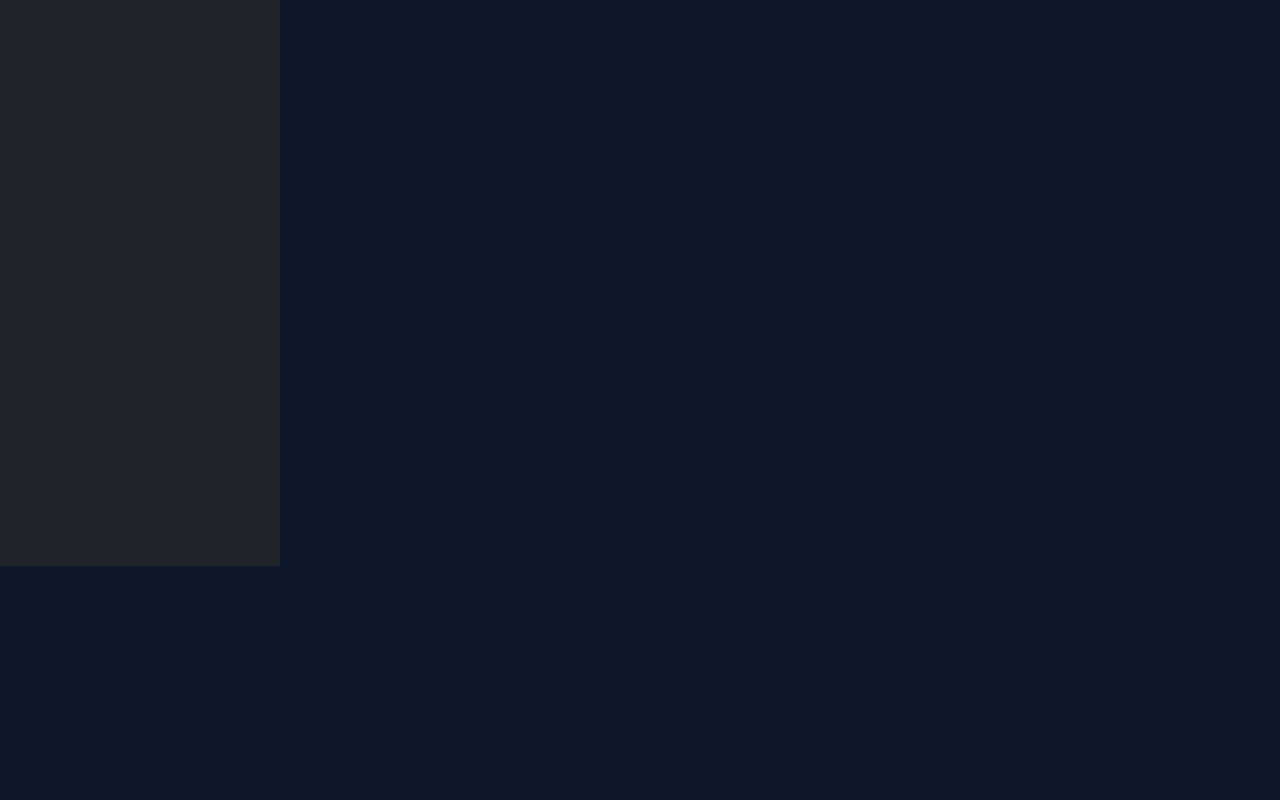
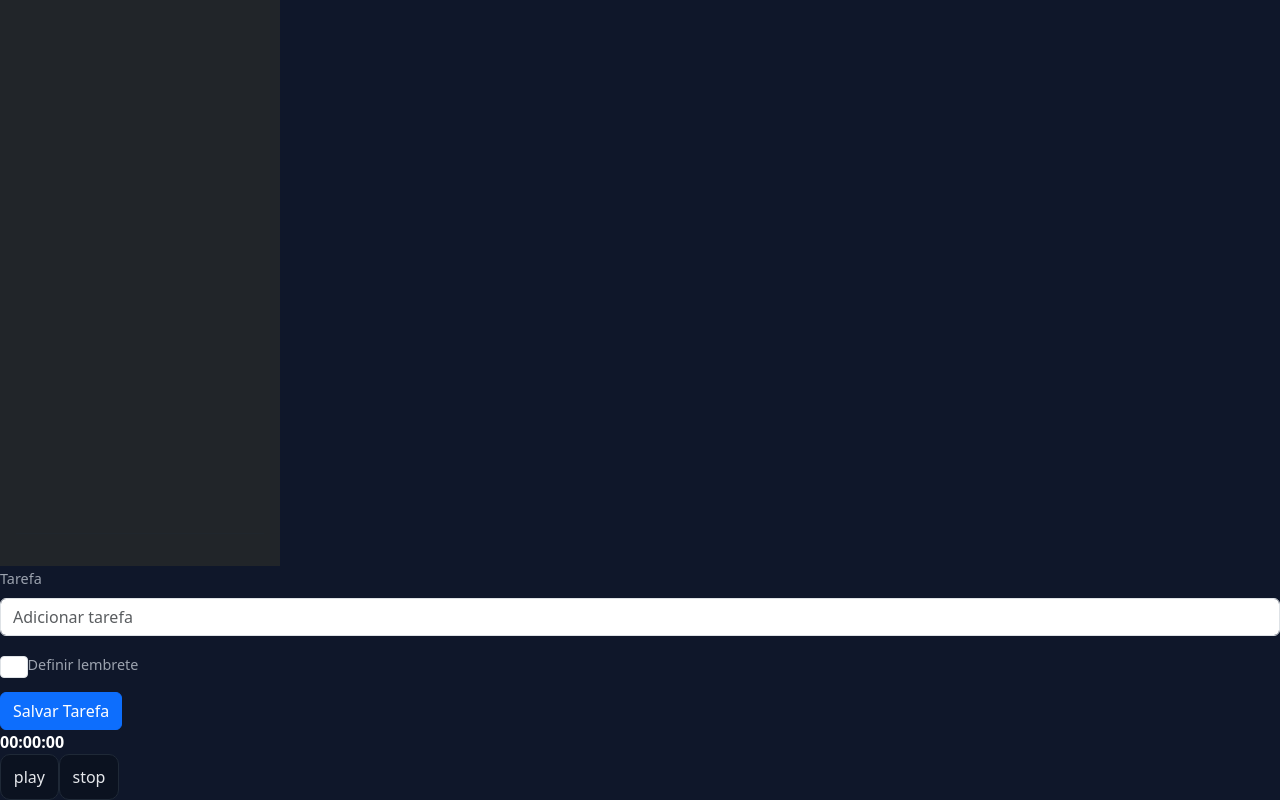
Before and after one commit to davidtahim/task-tracker, a Vue app: page / in a window 1280 px wide. Shown: the part 299-1099 px from the top of the page. Before the commit the page ends 865 px from the top, so only its background shows below. Built offline with nearby package versions, Linux system fonts and the light colour scheme.

Commit message:
coloquei o formulário

```diff
--- a/src/App.vue
+++ b/src/App.vue
@@ -2,14 +2,17 @@
 <div class="d-flex flex-column flex-shrink-0 p-3 text-white bg-dark" style="width: 280px;">
     <a href="/" class="d-flex align-items-center mb-3 mb-md-0 me-md-auto text-white text-decoration-none">
       <BarraLateral />
+
     </a>
     <hr>
+    </div>
+     <Formulario />
 
-    </div>
 </template>
 
 <script setup lang="ts">
 import BarraLateral from './components/BarraLateral.vue';
+import Formulario from './components/Formulario.vue';
 </script>
 
 
--- /dev/null
+++ b/src/components/Formulario.vue
@@ -0,0 +1,75 @@
+<template>
+    <div class="main">
+        <div class="content" role="form" aria-label="Formulário de tarefas">
+            <form @submit.prevent="onSubmit">
+                <div class="mb-3">
+                    <label for="taskText" class="form-label">Tarefa</label>
+                    <input
+                        type="text"
+                        id="taskText"
+                        v-model="text"
+                        class="form-control"
+                        placeholder="Adicionar tarefa"
+                        required
+                        aria-required="true"
+                    />
+                </div>
+                <div class="mb-3 form-check">
+                    <input
+                        type="checkbox"
+                        id="taskReminder"
+                        v-model="reminder"
+                        class="form-check-input"
+                    />
+                    <label for="taskReminder" class="form-check-label">Definir lembrete</label>
+                </div>
+                <button type="submit" class="btn btn-primary">Salvar Tarefa</button>
+            </form>
+            <div class="col-md-4">
+                <section>
+                    <strong>00:00:00</strong>
+                </section>
+            <button class="button">
+            <span class="icon">
+                <i class="fas fa-play"></i>
+            </span>
+            <span>play</span>
+        </button>
+        <button class="button">
+            <span class="icon">
+                <i class="fas fa-stop"></i>
+            </span>
+            <span>stop</span>
+        </button>
+            </div>
+        </div>
+    </div>
+</template>
+
+<script>
+import { defineComponent } from 'vue';
+
+export default defineComponent({
+  name: 'Formulario',
+  data() {
+    return {
+      text: '',
+      reminder: false
+    }
+  },
+  methods: {
+    onSubmit() {
+      // Adicione aqui a lógica para lidar com o envio do formulário
+      // Por exemplo, emitir um evento ou atualizar um array de tarefas
+      // Exemplo:
+      this.$emit('add-task', {
+        text: this.text,
+        reminder: this.reminder
+      });
+      // Limpar o formulário após o envio
+      this.text = '';
+      this.reminder = false;
+    }
+  }
+});
+</script>
```
